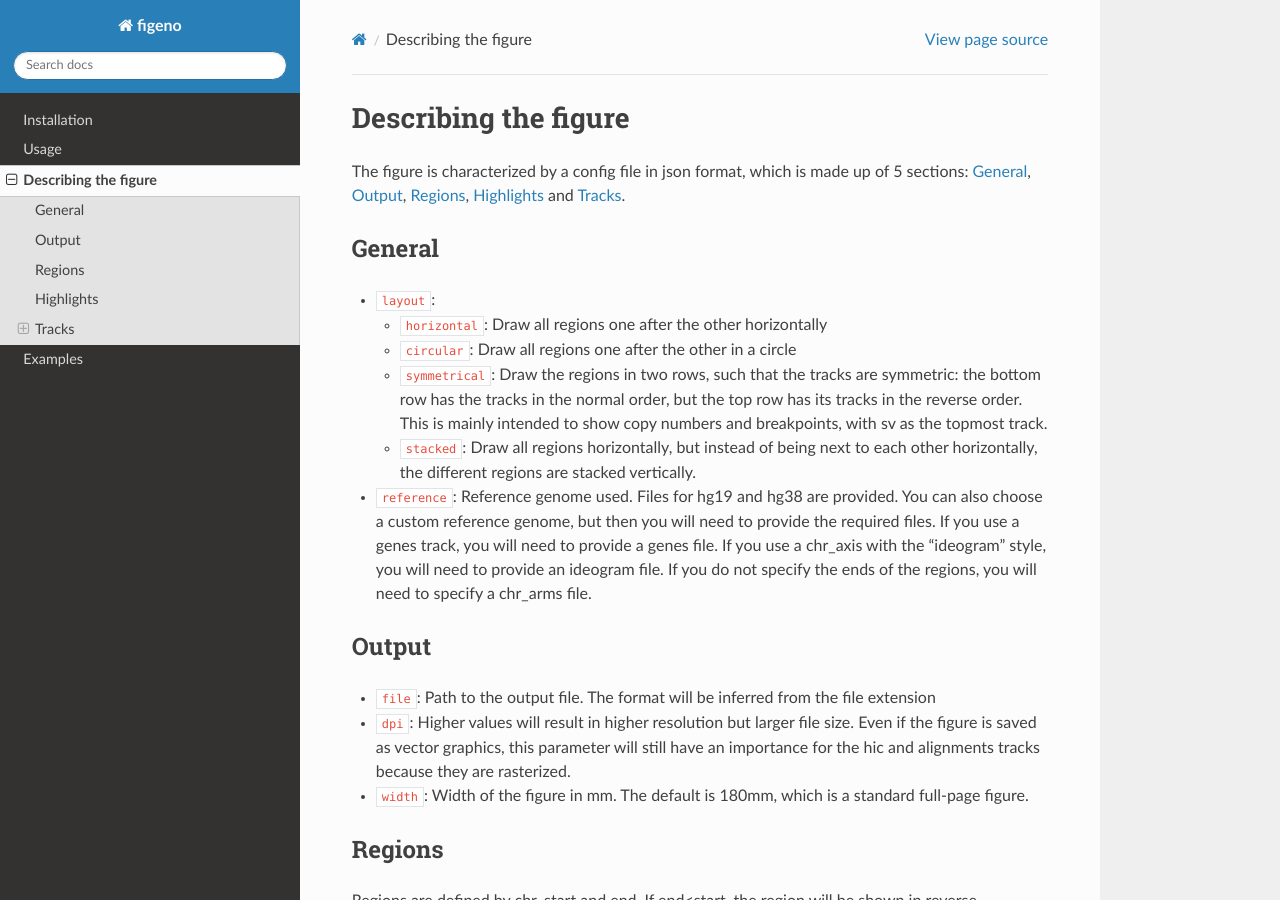
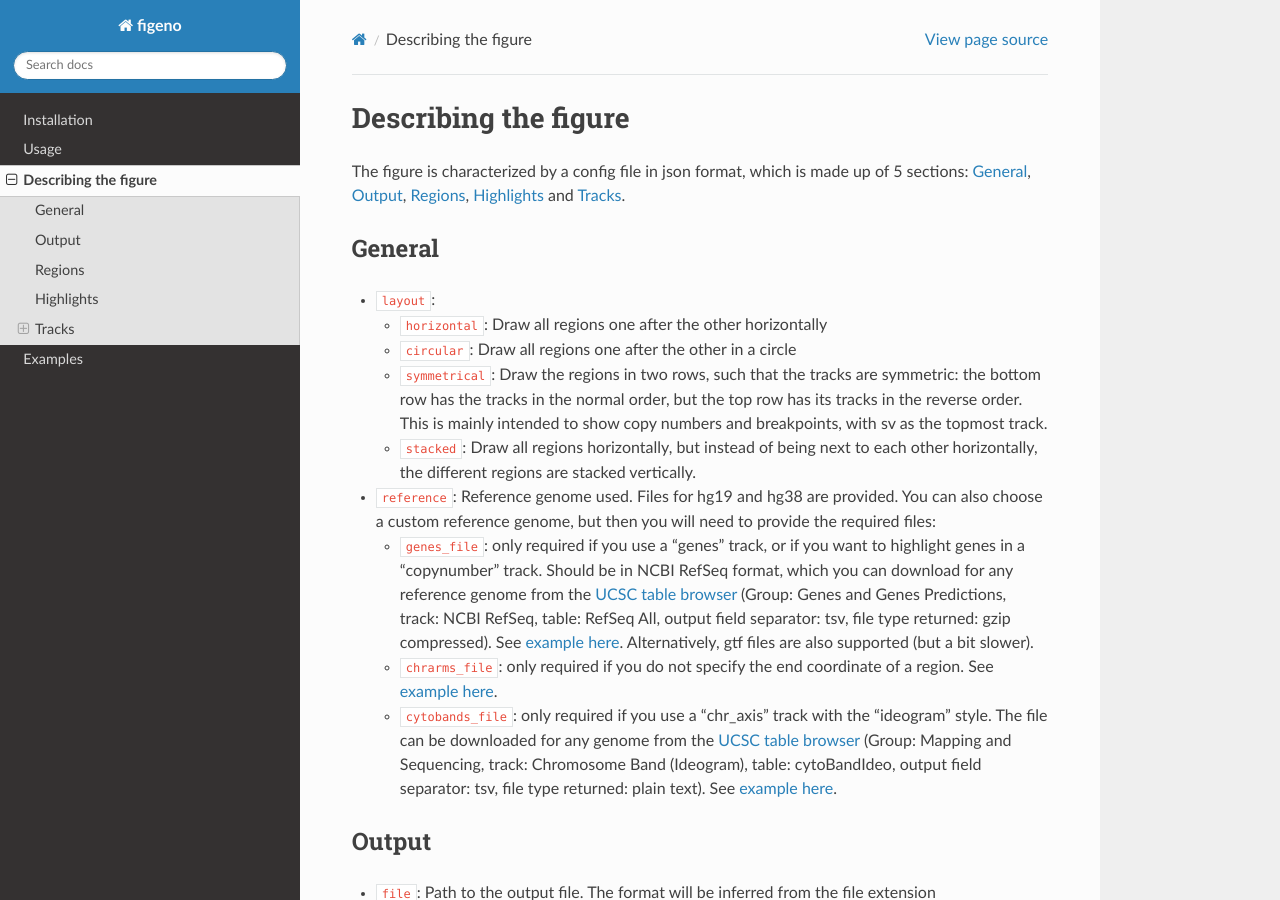
Before and after one commit to CompEpigen/figeno, a Sphinx documentation site: the page built from docs/content/describe_figure.rst, in a window 1280 px wide and 900 px high. Built offline with Sphinx 7.4.7 and the Read the Docs theme 2.0.0, drawn with Linux system fonts in a browser that asks for light colours.

Commit message:
update docs: describe files for custom reference

```diff
--- a/docs/content/describe_figure.rst
+++ b/docs/content/describe_figure.rst
@@ -17,7 +17,14 @@ General
   * ``symmetrical``: Draw the regions in two rows, such that the tracks are symmetric: the bottom row has the tracks in the normal order, but the top row has its tracks in the reverse order. This is mainly intended to show copy numbers and breakpoints, with sv as the topmost track.
 
   * ``stacked``: Draw all regions horizontally, but instead of being next to each other horizontally, the different regions are stacked vertically.
-* ``reference``: Reference genome used. Files for hg19 and hg38 are provided. You can also choose a custom reference genome, but then you will need to provide the required files. If you use a genes track, you will need to provide a genes file. If you use a chr_axis with the "ideogram" style, you will need to provide an ideogram file. If you do not specify the ends of the regions, you will need to specify a chr_arms file.
+* ``reference``: Reference genome used. Files for hg19 and hg38 are provided. You can also choose a custom reference genome, but then you will need to provide the required files:
+
+  * ``genes_file``: only required if you use a "genes" track, or if you want to highlight genes in a "copynumber" track. Should be in NCBI RefSeq format, which you can download for any reference genome from the  `UCSC table browser <https://genome.ucsc.edu/cgi-bin/hgTables>`_ (Group: Genes and Genes Predictions, track: NCBI RefSeq, table: RefSeq All, output field separator: tsv, file type returned: gzip compressed). See `example here <https://github.com/CompEpigen/figeno/blob/main/figeno/data/hg19_genes.txt.gz>`_. Alternatively, gtf files are also supported (but a bit slower).
+
+  * ``chrarms_file``: only required if you do not specify the end coordinate of a region. See `example here <https://github.com/CompEpigen/figeno/blob/main/figeno/data/hg19_chrarms.txt>`_.
+
+  * ``cytobands_file``: only required if you use a "chr_axis" track with the "ideogram" style. The file can be downloaded for any genome from the `UCSC table browser <https://genome.ucsc.edu/cgi-bin/hgTables>`_ (Group: Mapping and Sequencing, track: Chromosome Band (Ideogram), table: cytoBandIdeo, output field separator: tsv, file type returned: plain text). See `example here <https://github.com/CompEpigen/figeno/blob/main/figeno/data/hg19_cytobands.tsv>`_.
+
 
 Output
 -------
```
